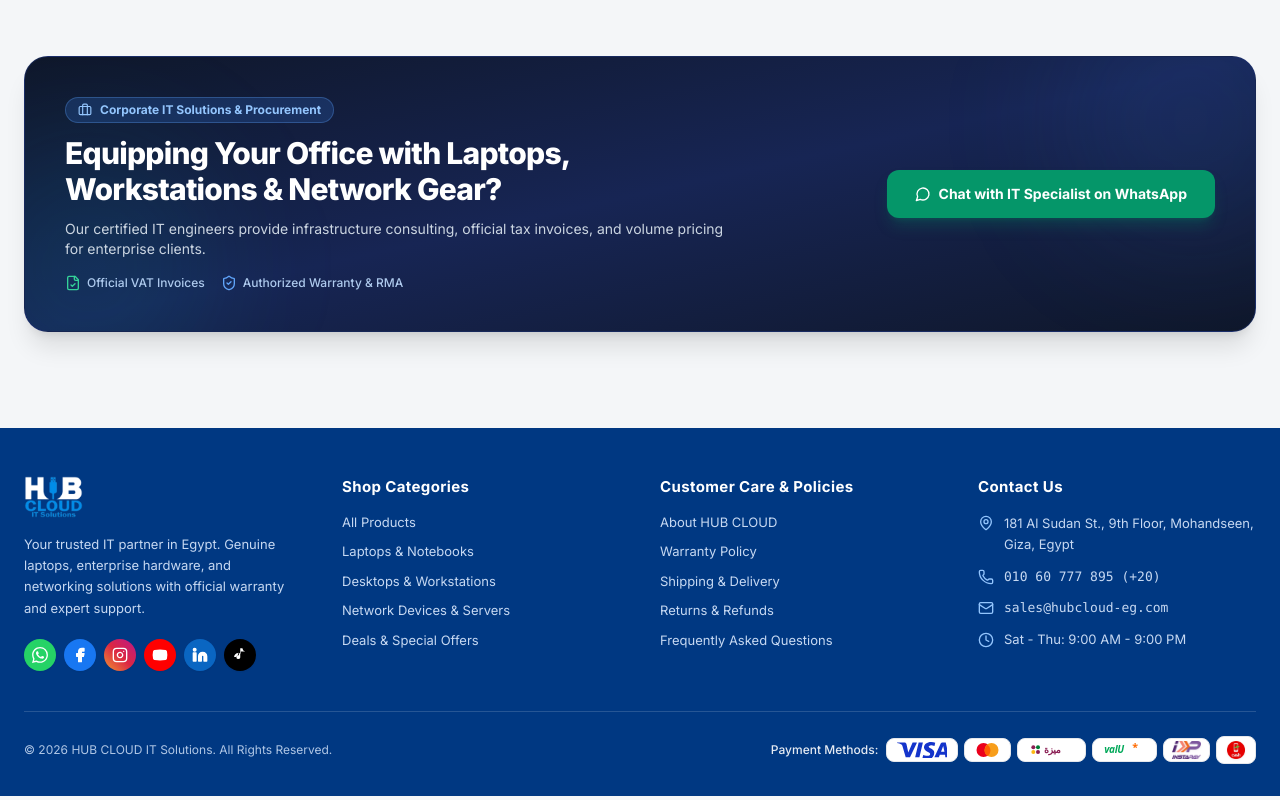
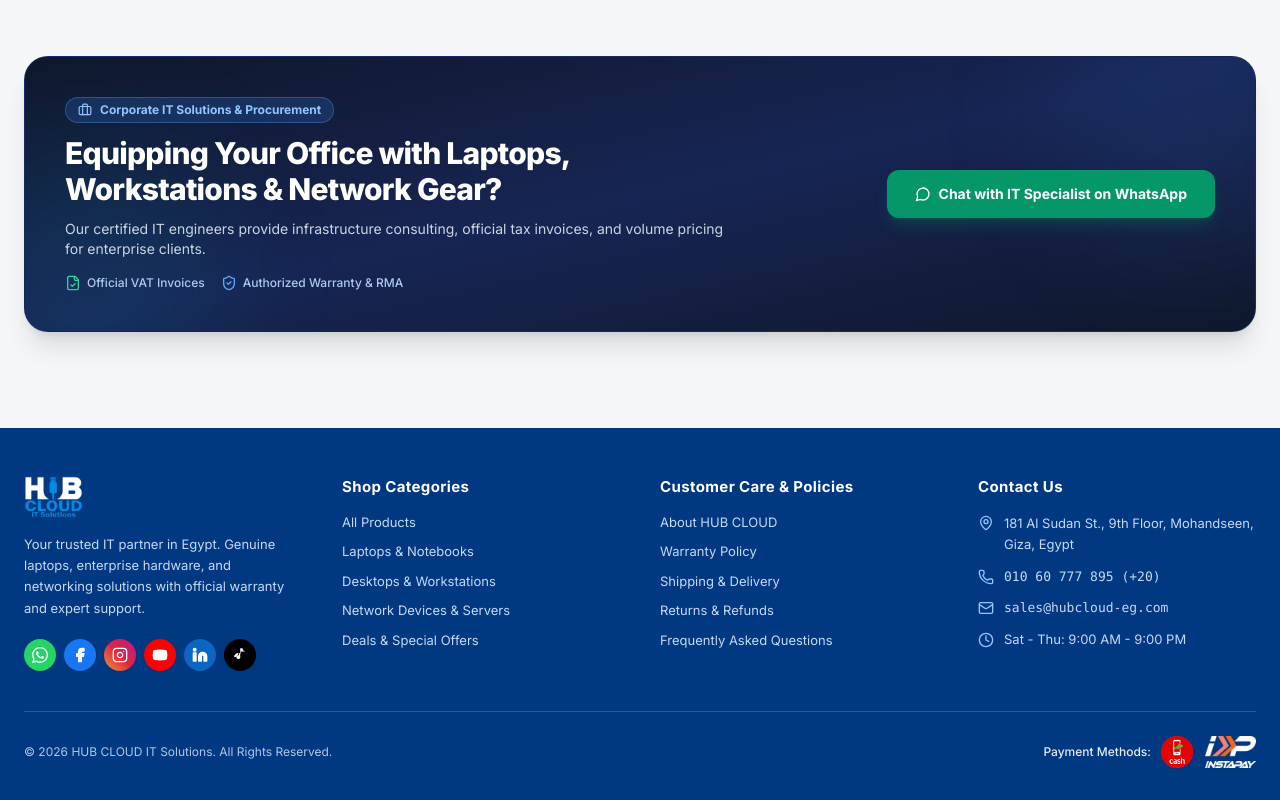
Before and after one commit to seraganubis3-ship-it/hubcloud, a Next.js app: page / in a window 1280 px wide. Shown: the part 2376-3176 px from the top of the page. Built offline with nearby package versions, Linux system fonts and the light colour scheme; no server answers; the database is empty.

Commit message:
fix(footer): show only vodafone cash and instapay with transparent background

```diff
--- a/src/components/layout/Footer.tsx
+++ b/src/components/layout/Footer.tsx
@@ -17,11 +17,7 @@
 } from 'lucide-react';
 import {
   InstaPayBadge,
-  VodafoneCashBadge,
-  VisaBadge,
-  MastercardBadge,
-  MeezaBadge,
-  ValuBadge
+  VodafoneCashBadge
 } from '@/components/ui/PaymentBadges';
 
 const TikTokIcon: React.FC<{ className?: string }> = ({ className = 'w-3.5 h-3.5' }) => (
@@ -356,17 +352,13 @@
             © {new Date().getFullYear()} HUB CLOUD IT Solutions. {isRtl ? 'جميع الحقوق محفوظة.' : 'All Rights Reserved.'}
           </p>
 
-          <div className="flex flex-wrap items-center justify-center sm:justify-end gap-2">
+          <div className="flex flex-wrap items-center justify-center sm:justify-end gap-2.5">
             <span className="text-white/90 font-medium text-[11px] sm:text-[12px] shrink-0">
               {isRtl ? 'طرق الدفع المعتمدة:' : 'Payment Methods:'}
             </span>
-            <div className="flex flex-wrap items-center gap-1.5">
-              <VisaBadge size="sm" />
-              <MastercardBadge size="sm" />
-              <MeezaBadge size="sm" />
-              <ValuBadge size="sm" />
-              <InstaPayBadge size="sm" variant="white" />
-              <VodafoneCashBadge size="sm" variant="white" />
+            <div className="flex items-center gap-3">
+              <VodafoneCashBadge size="md" variant="transparent" />
+              <InstaPayBadge size="md" variant="transparent" />
             </div>
           </div>
         </div>
--- a/src/components/ui/PaymentBadges.tsx
+++ b/src/components/ui/PaymentBadges.tsx
@@ -117,7 +117,7 @@
   size = 'md',
   variant = 'transparent'
 }) => {
-  const heightClass = size === 'sm' ? 'h-7' : size === 'lg' ? 'h-11' : 'h-10';
+  const heightClass = size === 'sm' ? 'h-7' : size === 'lg' ? 'h-10' : 'h-8';
   const containerClass = variant === 'white'
     ? 'bg-white px-2.5 py-1 rounded-lg border border-gray-200 shadow-2xs'
     : 'bg-transparent';
@@ -141,7 +141,7 @@
   size = 'md',
   variant = 'transparent'
 }) => {
-  const heightClass = size === 'sm' ? 'h-6' : size === 'lg' ? 'h-10' : 'h-8';
+  const heightClass = size === 'sm' ? 'h-7' : size === 'lg' ? 'h-10' : 'h-8';
   const containerClass = variant === 'white'
     ? 'bg-white px-2 py-0.5 rounded-lg border border-gray-200 shadow-2xs'
     : 'bg-transparent';
@@ -156,7 +156,7 @@
         alt="InstaPay"
         width={80}
         height={32}
-        className="h-full w-auto object-contain drop-shadow-sm"
+        className="h-full w-auto object-contain drop-shadow-sm transition-transform hover:scale-105"
       />
     </div>
   );
```
